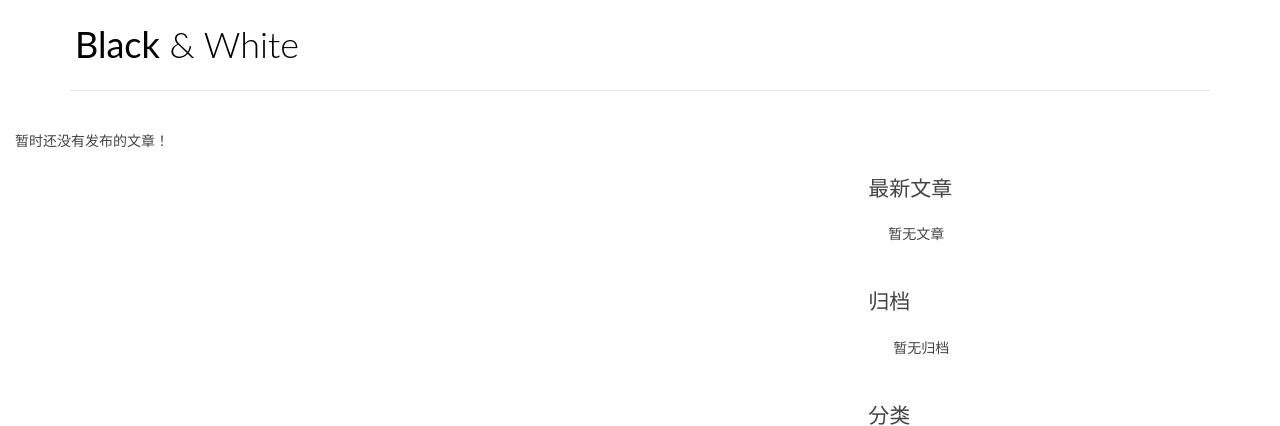
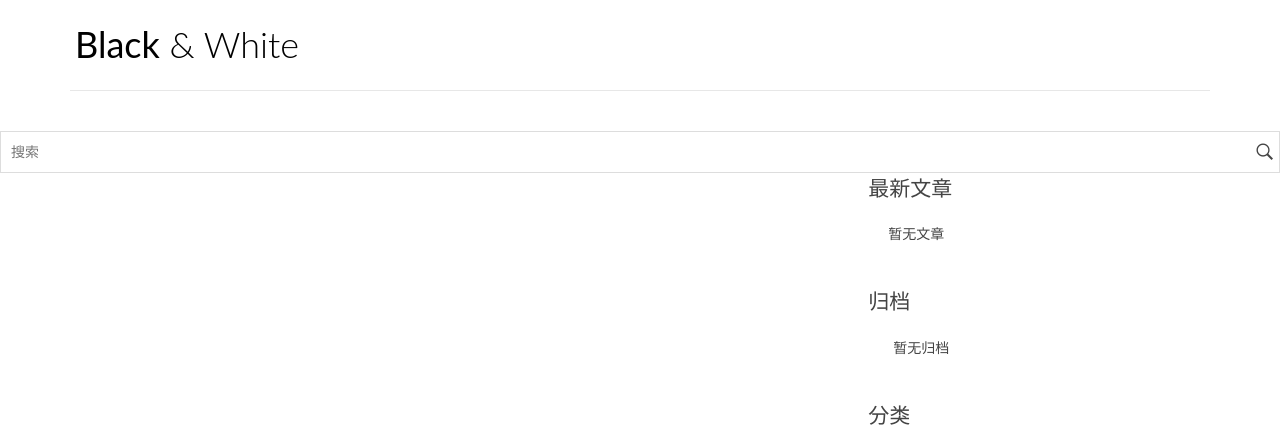
Before and after one commit to Cataholic/django_blog, a Django app: page / in a window 1280 px wide. Shown: the top 426 px of the page. Run offline with Django 3.2, Linux system fonts and the light colour scheme; data that the repository does not hold is empty; some libraries are stand-ins or nearby versions.

Commit message:
简单的搜索

```diff
--- a/blog/urls.py
+++ b/blog/urls.py
@@ -10,4 +10,5 @@ urlpatterns = [
     path('archives/<int:year>/<int:month>/', views.ArchiveView.as_view(), name='archive'),
     path('categories/<int:pk>/', views.CatagoryView.as_view(), name='category'),
     path('tags/<int:pk>/', views.TagView.as_view(), name='tag'),
+    path('search/', views.search, name='search'),
 ]
--- a/blog/views.py
+++ b/blog/views.py
@@ -1,8 +1,10 @@
 import re
 from django.http import HttpResponse
-from django.shortcuts import render, get_object_or_404
+from django.shortcuts import render, get_object_or_404, redirect
 from django.utils.text import slugify
 from django.views.generic import ListView, DetailView
+from django.contrib import messages
+from django.db.models import Q
 
 import markdown
 from markdown.extensions.toc import TocExtension
@@ -40,6 +42,7 @@ class PostDetailView(DetailView):
         post.toc = m.group(1) if m is not None else ''
         return post
 
+
 class ArchiveView(PostListView):
     def get_queryset(self):
         year = self.kwargs.get('year')
@@ -57,3 +60,14 @@ class TagView(PostListView):
     def get_queryset(self):
         tag = get_object_or_404(Tag, pk=self.kwargs.get('pk'))
         return super(TagView, self).get_queryset().filter(tags=tag)
+
+
+def search(request):
+    s = request.GET.get('s')
+
+    if not s:
+        error_msg = '请输入搜索关键字'
+        messages.add_message(request, messages.ERROR, error_msg, extra_tags='danger')
+        return redirect('blog:index')
+    post_list = Post.objects.filter(Q(title__icontains=s) | Q(body__icontains=s))
+    return render(request, 'blog/index.html', {'post_list': post_list})
--- a/templates/base.html
+++ b/templates/base.html
@@ -97,3 +97,9 @@
         </div>
     {% endfor %}
 {% endif %}
+
+
+<form role="search" method="get" id="searchform" action="{% url 'blog:search' %}">
+    <input type="search" name="s" placeholder="搜索" required>
+    <button type="submit"><span class="ion-ios-search-strong"></span> </button>
+</form>
```
Also changed, not shown: 1 other file.
